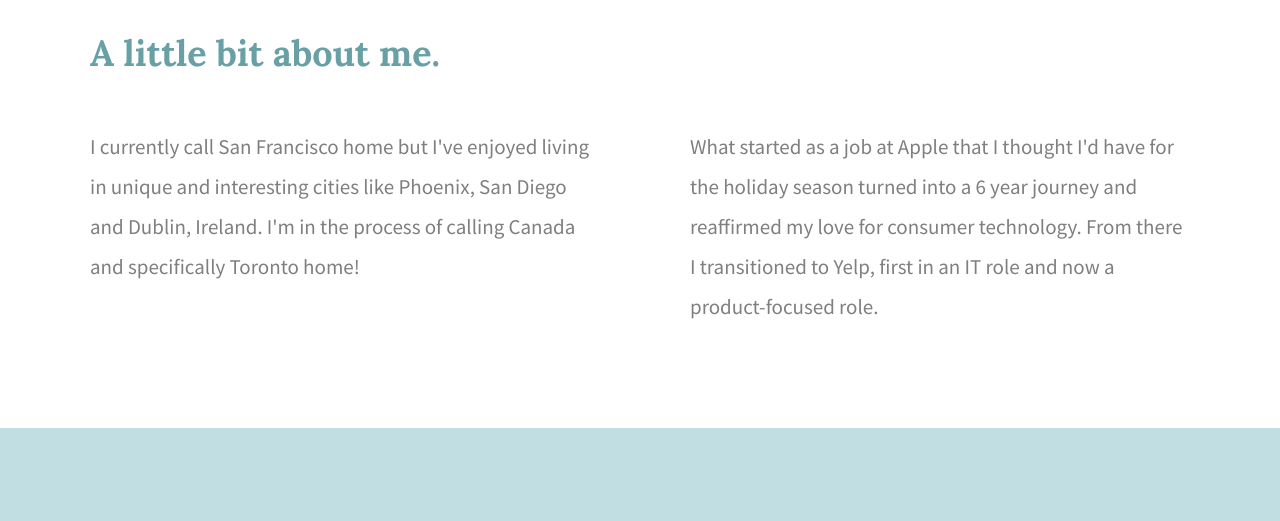
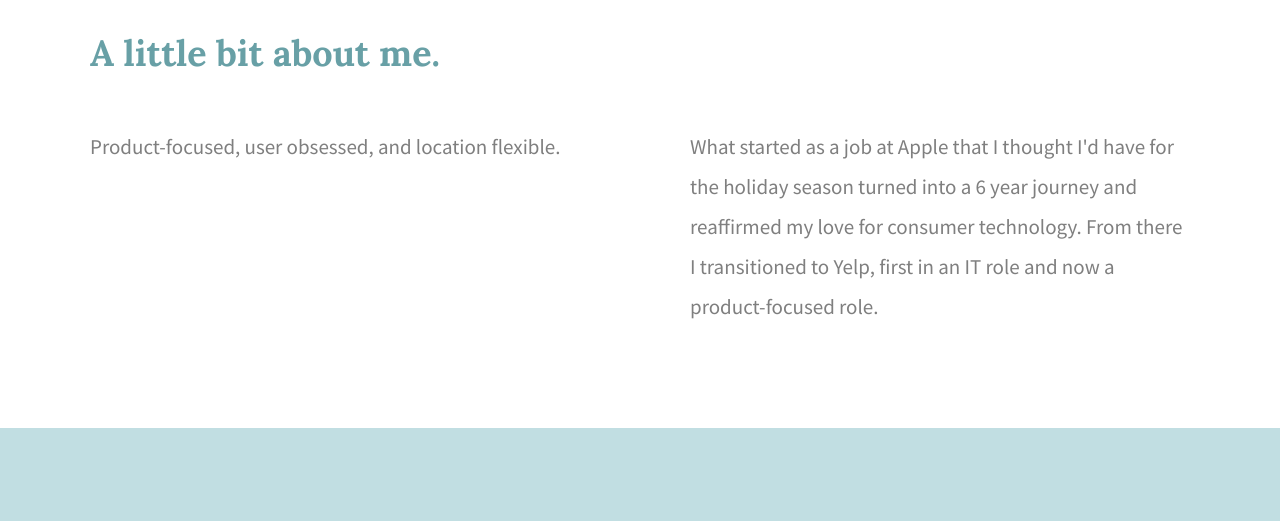
Before and after one commit to tarahbyte/personal_site, a plain HTML site: page index.html in a window 1280 px wide. Shown: the part 880-1401 px from the top of the page. Drawn offline with nearby package versions, Linux system fonts and the light colour scheme.

Commit message:
Modified A Little About Me message

```diff
--- a/index.html
+++ b/index.html
@@ -33,7 +33,7 @@
 	    		<div class="full-width">
 	    			<h2>A little bit about me.</h2>
 	    			<div class="half-width">
-	    				<p>I currently call San Francisco home but I've enjoyed living in unique and interesting cities like Phoenix, San Diego and Dublin, Ireland. I'm in the process of calling Canada and specifically Toronto home!</p>
+	    				<p>Product-focused, user obsessed, and location flexible. </p>
 	    			</div>
 	    			<div class="half-width">
 	    				<p>What started as a job at Apple that I thought I'd have for the holiday season turned into a 6 year journey and reaffirmed my love for consumer technology. From there I transitioned to Yelp, first in an IT role and now a product-focused role.</p>
```
